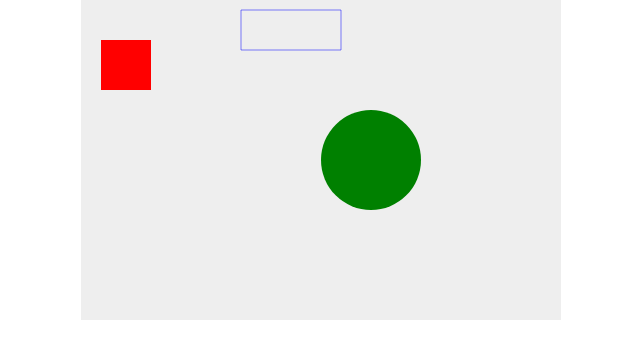
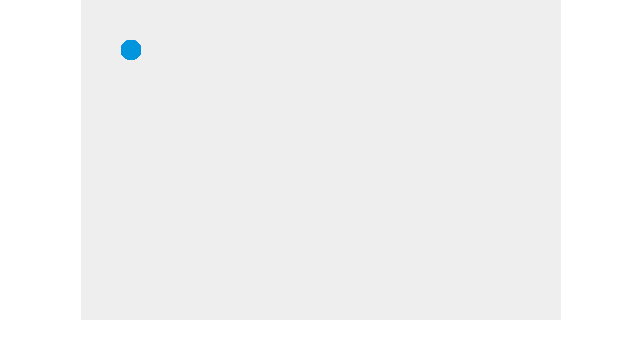
Before and after one commit to n1sam1Media/2D_Breakout_Game, a plain HTML site: page index.html in a window 1280 px wide. Shown: the whole page, without its empty margins (319-959 px from the left). Drawn offline with Linux system fonts and the light colour scheme.

Commit message:
Changed the title of the game

```diff
--- a/game.js
+++ b/game.js
@@ -1,20 +1,12 @@
 var canvas = document.getElementById("myCanvas");
 var ctx = canvas.getContext("2d");
 
-ctx.beginPath();
-ctx.rect(20, 40, 50, 50);
-ctx.fillStyle = "#FF0000";
-ctx.fill();
-ctx.closePath();
-
-ctx.beginPath();
-ctx.arc(290, 160, 50, 0, Math.PI*2, false);
-ctx.fillStyle = "green";
-ctx.fill();
-ctx.closePath();
-
-ctx.beginPath();
-ctx.rect(160, 10, 100, 40);
-ctx.strokeStyle = "rgba(0, 0, 255, 0.5)";
-ctx.stroke();
-ctx.closePath();
+function draw() {
+  // drawing code
+  ctx.beginPath();
+  ctx.arc(50, 50, 10, 0, Math.PI * 2);
+  ctx.fillStyle = "#0095DD";
+  ctx.fill();
+  ctx.closePath();
+}
+setInterval(draw, 10);
--- a/index.html
+++ b/index.html
@@ -1,15 +1,18 @@
 <!DOCTYPE html>
 <html>
+
 <head>
 	<meta charset="utf-8">
-	<title>Game Developing</title>
+	<title>Brick Game</title>
 	<link rel="stylesheet" type="text/css" href="styles.css">
 </head>
+
 <body>
 
-<canvas id="myCanvas" width="480" height="320"></canvas>
+	<canvas id="myCanvas" width="480" height="320"></canvas>
 
 
-<script type="text/javascript" src="game.js"></script>
+	<script type="text/javascript" src="game.js"></script>
 </body>
+
 </html>
```
